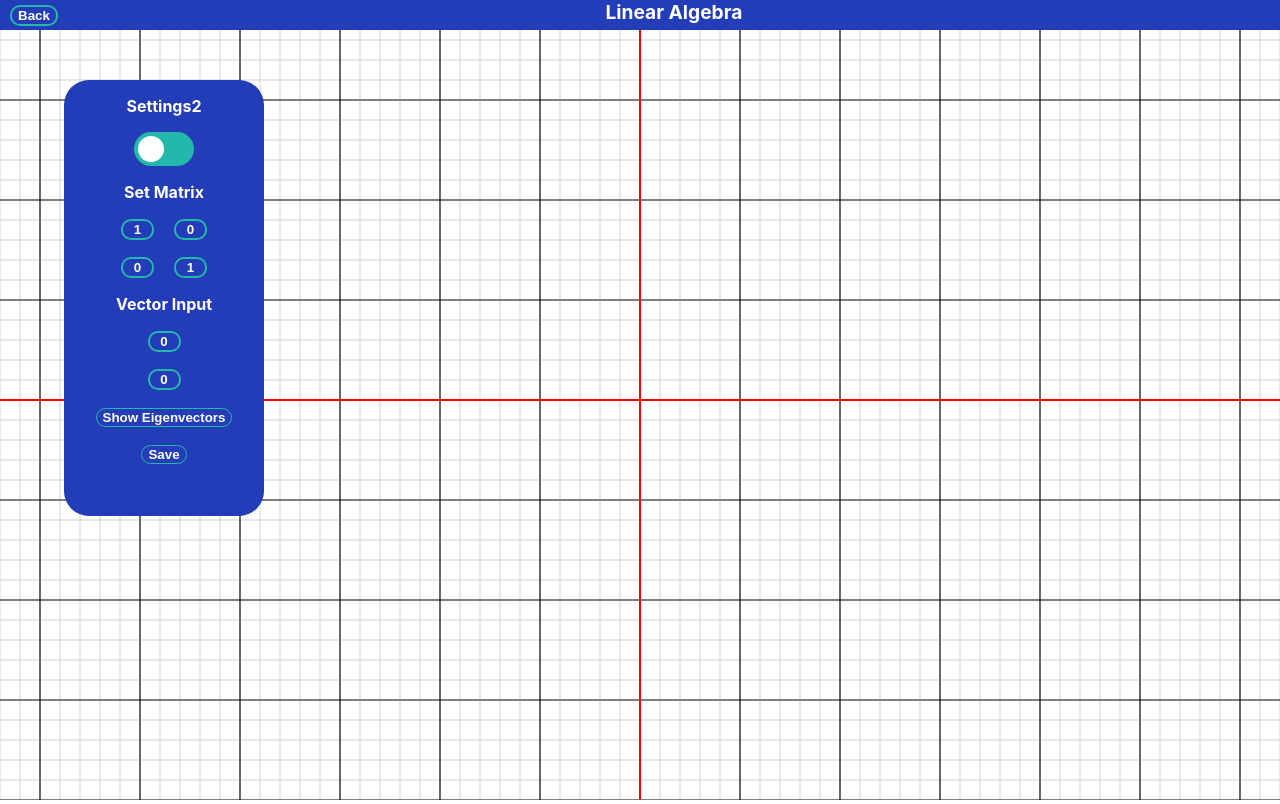
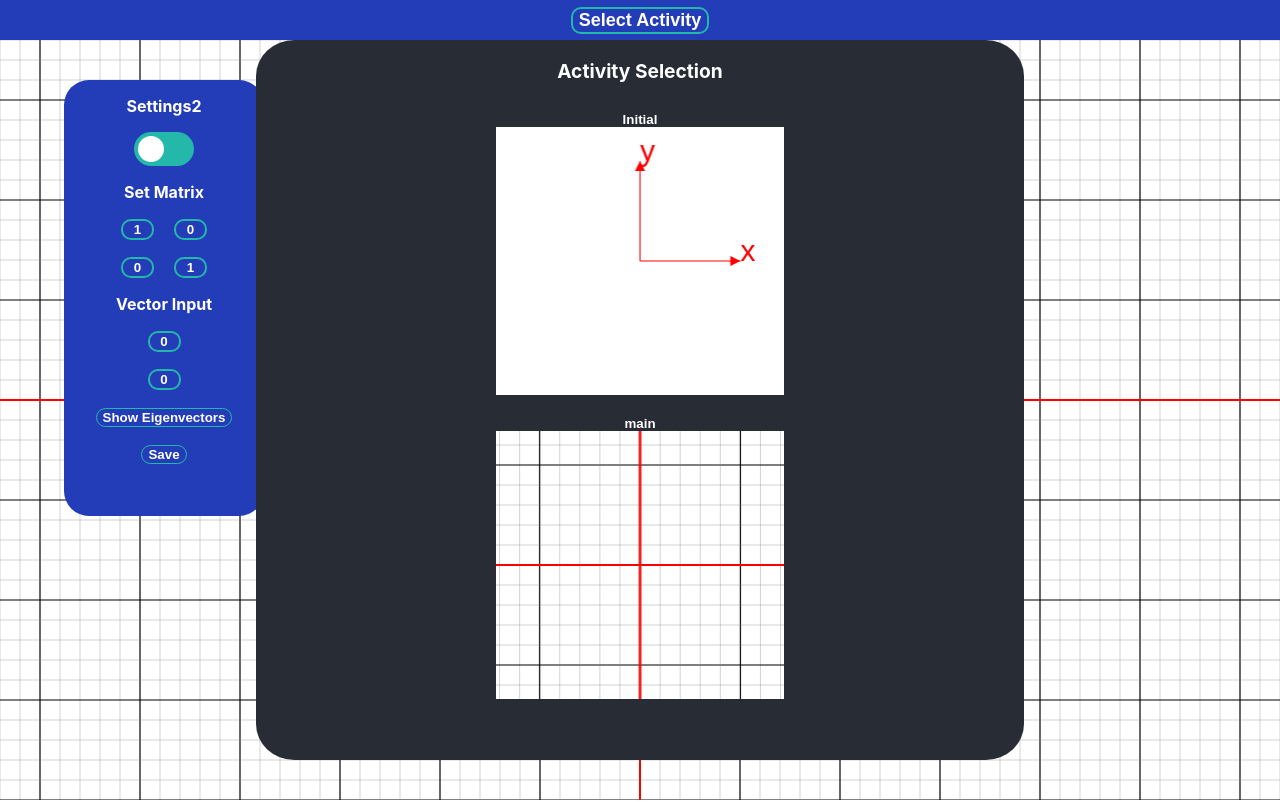
Before and after one commit to SimpsonThomas/maths-web, a React (Create React App) app: page / in a window 1280 px wide. Built offline with nearby package versions, Linux system fonts and the light colour scheme.

Commit message:
Activity Selector

```diff
--- a/src/App.css
+++ b/src/App.css
@@ -44,7 +44,7 @@
 }
 
 .navBar {
-  height: 30px;
+  height: 40px;
   position: absolute;
   top: 0;
   right:0;
@@ -65,8 +65,9 @@
 }
 
 .navButton {
-  margin-top: 5px;
+  margin-top: 7px;
   font-weight: bold;
+  font-size: large;
   text-align: center;
   margin-left: 10px;
   margin-right: 10px;
@@ -87,3 +88,39 @@
   border-style: solid;
   border-width: 2px;
 }
+
+.selectionDiv {
+  position: absolute;
+  width: 60vw;
+  height: 90vh;
+  top: 5vh;
+  right: 20vw;
+  background-color: #282c34;
+  opacity: 1;
+  border-radius: 5%;
+  z-index:100000
+}
+
+.selectionTitle {
+  color:white;
+  font-weight: bold;
+  font-size: larger;
+}
+
+.selectionCanvas {
+  width: 40%;
+  height: 40%;
+}
+
+.selectionButton {
+  font-weight: bold;
+  text-align: center;
+  color: white;
+  padding: 10px;
+  background-color: #282c34;
+  border-radius: 10px;
+  border-width: 0px;
+  transition: background-color 0.25s;
+  width:100%;
+  height: 100%;
+}
--- a/src/App.js
+++ b/src/App.js
@@ -5,20 +5,47 @@ import React, { useState } from "react";
 
 const App = props => {
   const [display, setDisplay] = useState('start2')
-  let canvasProps = {background:'white',major:'red',minor:'black'}
+  let canvasProps = {background:'white',major:'red',minor:'black', selection:false}
+  let selectionProps = {background:'white',major:'red',minor:'black', selection:true}
+
+  const [activity, setActivity] = useState({set:'main', selection: true})
+
+  const selectActivty = (e, type, select=false) => {
+    e.preventDefault()
+    setActivity({
+      set: type,
+      selection: select
+    })
+  }
+
   return (
     <div className="App">
       <div className='navBar'>
-        <span className='navTitle'>Linear Algebra</span>
-        {display === 'start' ? <button className='rightNavButton navButton'
-          onClick={e => {e.preventDefault(); setDisplay('start2')}}>
-            Next</button> :<></>}
-        {display === 'start2' ? <button className='leftNavButton navButton'
-          onClick={e => {e.preventDefault(); setDisplay('start')}}>
-            Back</button> :<></>}
+        <button onClick={e => selectActivty(e, activity.set, !activity.selection)} className='navButton'>Select Activity</button>
       </div>
-      {display === 'start' ? <Basic className ='canvas' props={canvasProps}/> :<></>}
-      {display === 'start2' ? <Canvas className ='canvas' props={canvasProps}/> :<></>}
+      { activity.selection ?
+        <center className='selectionDiv'>
+          <p className='selectionTitle'>Activity Selection</p>
+          <div className='selectionCanvas'>
+            <button onClick={e => {selectActivty(e, 'initial')}} className='selectionButton'>
+              Initial
+              <Basic className='selectionCanvas' props={selectionProps}/>
+            </button>
+          </div>
+          <p></p>
+
+          <div className='selectionCanvas'>
+            <button onClick={e => {selectActivty(e, 'main')}} className='selectionButton'>
+              main
+              <Canvas className='selectionCanvas' props={selectionProps}/>
+            </button>
+          </div>
+
+        </center>
+        : <></>
+      }
+      {activity.set === 'initial' ? <Basic className ='canvas' props={canvasProps}/> :<></>}
+      {activity.set === 'main' ? <Canvas className ='canvas' props={canvasProps}/> :<></>}
     </div>
   );
 }
--- a/src/Components/basicCanvas.js
+++ b/src/Components/basicCanvas.js
@@ -21,6 +21,8 @@ const Basic = props => {
         minorAxColour: inherit.minor,
         backgroundColour: inherit.background,
     }
+
+    const selection = inherit.selection
 
     const grid = (ctx,
         colour=gridProps.majorAxColour,
@@ -101,6 +103,7 @@ const Basic = props => {
     let transform4 = Math.cos(angleRadY)*scale.y
 
     const html = <>
+        {!selection ?
             <div className={'matrixBox ' + (collapse ? 'boxOpen' : 'boxClosed')}>
                 <p className='boxTitle'>
                     Settings
@@ -153,9 +156,11 @@ const Basic = props => {
                     </div>
                 </div>
             </div>
+        : <></>
+        }
         <canvas ref={canvasRef} {...props}/>
 
-      {showHelp ?
+      {(showHelp && !selection) ?
             <div className='help'>
                 <h3>Welcome to the Linear Algebra Web app</h3>
                 <p>
--- a/src/Components/canvas.js
+++ b/src/Components/canvas.js
@@ -27,6 +27,8 @@ const Canvas = props => {
         backgroundColour: inherit.background,
         vectorColour: 'green'
     }
+
+    const selection = inherit.selection
 
     const eigenVector = (ctx, transform) => {
         const [, , eigenVec1, eigenVec2] = calculateVectors(transform)
@@ -193,7 +195,7 @@ const Canvas = props => {
     settingsProps.setSaveMatrix = setSaveMatrix
 
     const html = <>
-        <SettingsBox {...settingsProps}/>
+        {!selection ? <SettingsBox {...settingsProps}/> : <></>}
         <canvas ref={mainCanvasRef} {...props}/>
         <div className={(saveMatrix) ? 'smallCanvas' : 'hideCanvas'}>
             <canvas ref={smallCanvasRef} {...props}/>
```
Lines whose indentation alone changed are shown as unchanged.
